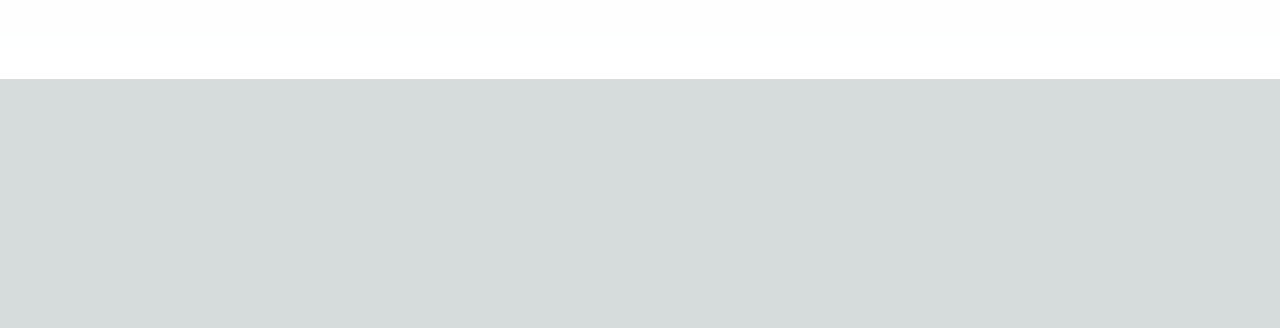
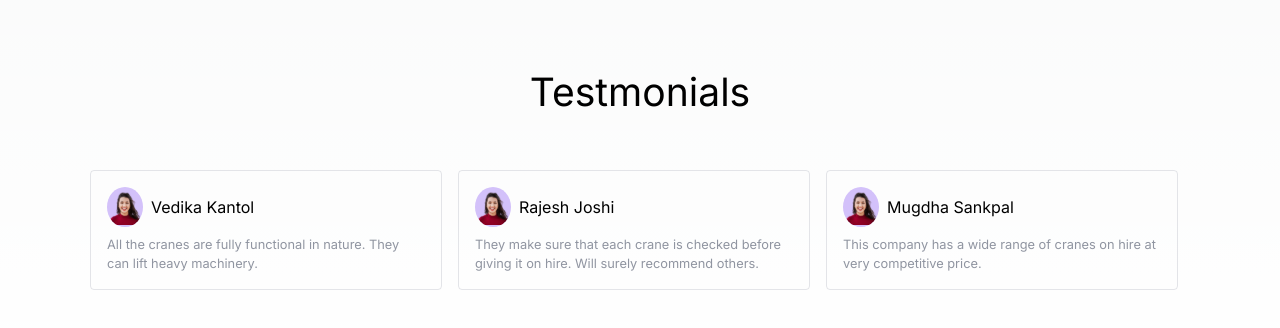
Before and after one commit to dheerajk7/vishalcranes, a Next.js app: page / in a window 1280 px wide. Shown: the part 3075-3403 px from the top of the page. Before the commit the page ends 3154 px from the top, so only its background shows below. Built offline with nearby package versions, Linux system fonts and the light colour scheme.

Commit message:
Added testmonial page

```diff
--- /dev/null
+++ b/public/data/testmonials.ts
@@ -0,0 +1,32 @@
+interface TestmonialsTypes {
+  id: string;
+  title: string;
+  imageUrl: string;
+  description: string;
+}
+
+const testmonialsData: TestmonialsTypes[] = [
+  {
+    id: "1",
+    title: "Vedika Kantol",
+    imageUrl: "/svg/testmonial.svg",
+    description:
+      "All the cranes are fully functional in nature. They can lift heavy machinery.",
+  },
+  {
+    id: "2",
+    title: "Rajesh Joshi",
+    imageUrl: "/svg/testmonial.svg",
+    description:
+      "They make sure that each crane is checked before giving it on hire. Will surely recommend others.",
+  },
+  {
+    id: "3",
+    title: "Mugdha Sankpal",
+    imageUrl: "/svg/testmonial.svg",
+    description:
+      "This company has a wide range of cranes on hire at very competitive price.",
+  },
+];
+
+export default testmonialsData;
--- a/src/app/page.tsx
+++ b/src/app/page.tsx
@@ -1,6 +1,7 @@
 import MainImage from "@/components/MainImage";
 import Navbar from "@/components/Navbar";
 import OurServices from "@/components/OurServices";
+import Testmonials from "@/components/Testmonials";
 import WeHave from "@/components/WeHave";
 
 function Home() {
@@ -10,6 +11,7 @@ function Home() {
       <MainImage />
       <OurServices />
       <WeHave />
+      <Testmonials />
     </main>
   );
 }
--- /dev/null
+++ b/src/components/Testmonials/TestmonialItem.tsx
@@ -0,0 +1,18 @@
+import TestmonialsType from "./testmonialsType";
+
+function TestmonialItem({ title, description, id, imageUrl }: TestmonialsType) {
+  return (
+    <li
+      key={id}
+      className="flex-[0_0_32%] text-left p-2 gap-1 border border-gray-border rounded"
+    >
+      <div className="flex gap-1 mb-1">
+        <img className="rounded-[50%] bg-testmonial-background" src={imageUrl} alt={title} />
+        <div className="text-base py-1">{title}</div>
+      </div>
+      <div className="text-sm text-gray-light">{description}</div>
+    </li>
+  );
+}
+
+export default TestmonialItem;
--- /dev/null
+++ b/src/components/Testmonials/index.tsx
@@ -0,0 +1,24 @@
+import testmonialsData from "../../../public/data/testmonials";
+import TestmonialItem from "./TestmonialItem";
+import TestmonialsType from "./testmonialsType";
+
+function Testmonials() {
+  return (
+    <section id="services" className="m-auto w-fit mt-8 text-center">
+      <p className="text-4xl text-black ">Testmonials</p>
+      <ul className="mt-6 flex flex-wrap max-w-[1100px] gap-2">
+        {testmonialsData.map((testmonial: TestmonialsType) => (
+          <TestmonialItem
+            key={testmonial.id}
+            id={testmonial.id}
+            title={testmonial.title}
+            description={testmonial.description}
+            imageUrl={testmonial.imageUrl}
+          />
+        ))}
+      </ul>
+    </section>
+  );
+}
+
+export default Testmonials;
--- /dev/null
+++ b/src/components/Testmonials/testmonialsType.ts
@@ -0,0 +1,8 @@
+interface TestmonialsType {
+  id: string;
+  title: string;
+  imageUrl: string;
+  description: string;
+}
+
+export default TestmonialsType;
--- a/tailwind.config.ts
+++ b/tailwind.config.ts
@@ -56,6 +56,7 @@ const config: Config = {
       "gray-light": "#9095A1",
       "yellow": "#F3C63F",
       "gray-border": "#bdc1ca69",
+      "testmonial-background": "#D3C1FA",
     },
     fontFamily: {
       sans: ["Graphik", "sans-serif"],
```
Also changed, not shown: public/svg/testmonial.svg (added).
